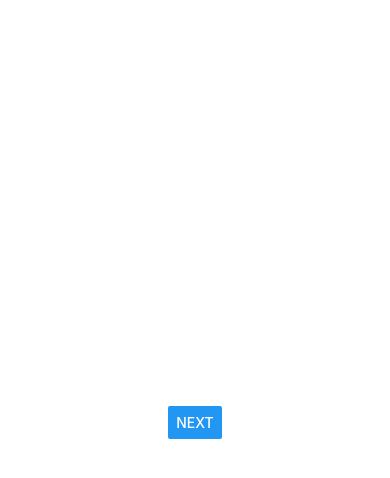
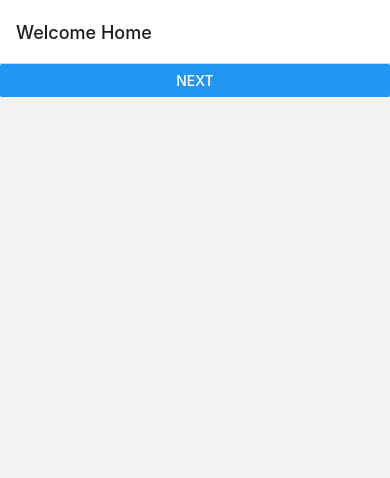
Before and after one commit to Silius0312/MyProg, a React Native app: screen / in a window 390 px wide. Shown: the top 478 px of the page. Built offline with nearby package versions, Linux system fonts and the light colour scheme.

Commit message:
Всё Заработало УРАААААААА!!!

```diff
--- a/App.js
+++ b/App.js
@@ -1,23 +1,11 @@
 import React from 'react';
-import { Button, StyleSheet, Text, View, Alert } from 'react-native';
-import { NavigationContainer } from '@react-navigation/native';
-import {MyStack} from './navigation/navigation'
-import {Home} from './Screens/Home'
+import { Navigate } from './navigation/navigation'
 
+const App = () => {
+    return (
+      <Navigate/>
 
-export default function App() {
-  return (
-    <View style={styles.container}>
-           <NavigationContainer><Home/></NavigationContainer>
-    </View>
   );
 };
 
-const styles = StyleSheet.create({
-  container: {
-    flex: 1,
-    backgroundColor: '#fff',
-    alignItems: 'center',
-    justifyContent: 'center',
-  },
-});
+export default App;
--- a/Screens/Home.js
+++ b/Screens/Home.js
@@ -1,8 +1,9 @@
-import { Text, View, Button } from "react-native";
-import { NavigationContainer } from '@react-navigation/native'
-import { createNativeStackNavigator } from '@react-navigation/native-stack';
+import React from 'react';
+import { View, Button } from "react-native";
 
-    export const Home = ({navigation}) => {
+
+export const Home = (props) => {
+    const navigation = props.navigation;
     return (
         <View>
             <Button
--- a/Screens/Screen1.js
+++ b/Screens/Screen1.js
@@ -1,4 +1,5 @@
-import { Button, View, Text } from "react-native";
+import React from 'react';
+import { Button, View } from "react-native";
 
 
 export const Screen1 = ({navigation}) => {
--- a/navigation/navigation.js
+++ b/navigation/navigation.js
@@ -1,19 +1,26 @@
-import * as React from 'react';
+import React from 'react';
+import { Home } from '../Screens/Home';
+import { Screen1 } from '../Screens/Screen1';
 import { NavigationContainer } from '@react-navigation/native';
 import { createNativeStackNavigator } from '@react-navigation/native-stack';
 
-export const Stack = createNativeStackNavigator();
+const Stack = createNativeStackNavigator();
 
- export const MyStack = () => {
+export const Navigate = () => {
   return (
     <NavigationContainer>
       <Stack.Navigator>
         <Stack.Screen
-          name="Home"
-          component={HomeScreen}
-          options={{ title: 'Welcome' }}
+            name="Home"
+            component={Home}
+            options={{ title: 'Welcome Home' }}
         />
-        <Stack.Screen name="Screen1" component={Screen1Screen} />
+
+        <Stack.Screen
+            name="Screen1"
+            component={Screen1}
+            options={{ title: 'Welcome Screen1' }}
+        />
       </Stack.Navigator>
     </NavigationContainer>
   );
```
Lines whose indentation alone changed are shown as unchanged.
